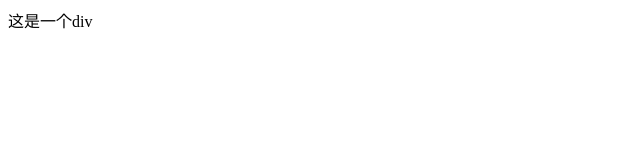
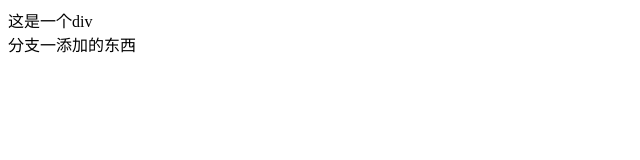
Before and after one commit to lzy20180910/test, a plain HTML site: page index.html in a window 1280 px wide. Shown: the whole page, without its empty margins (0-640 px from the left). Drawn offline with Linux system fonts and the light colour scheme.

Commit message:
分支一添加的东西

```diff
--- a/index.html
+++ b/index.html
@@ -6,5 +6,6 @@
 </head>
 <body>
 	<div>这是一个div</div>
+	<div>分支一添加的东西</div>
 </body>
 </html>
```
